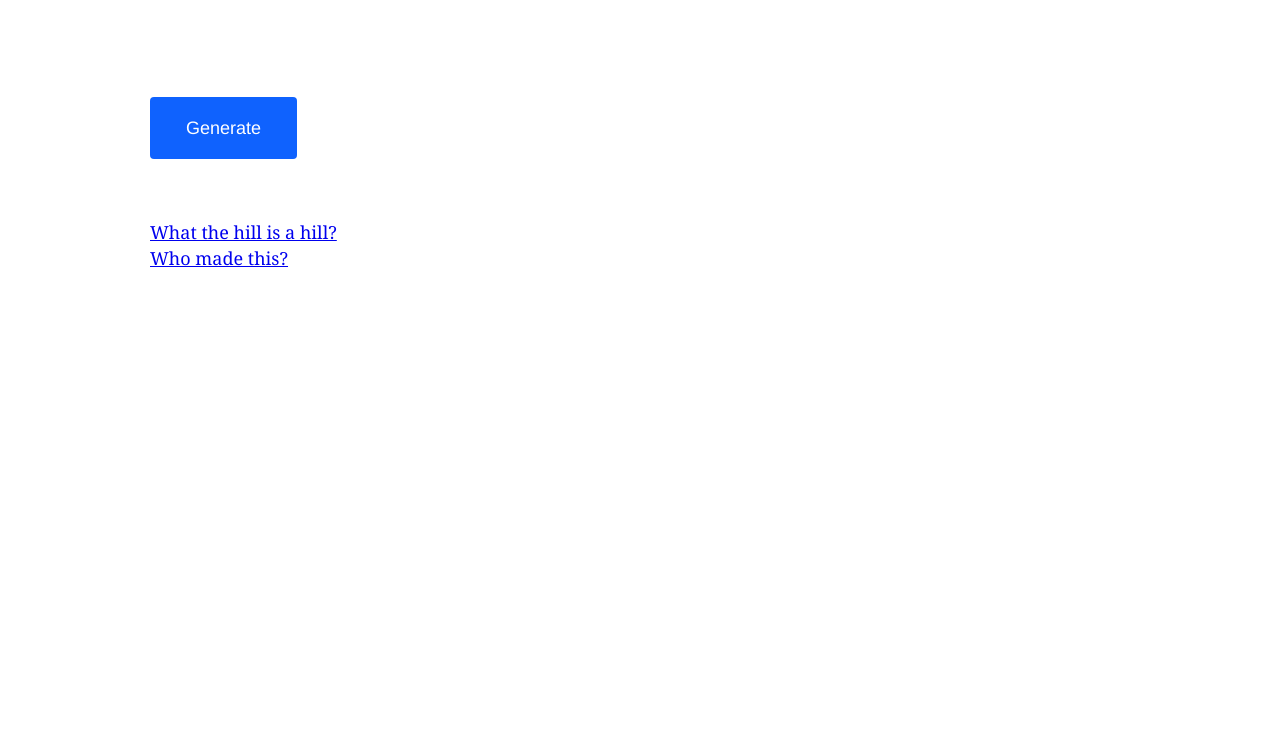
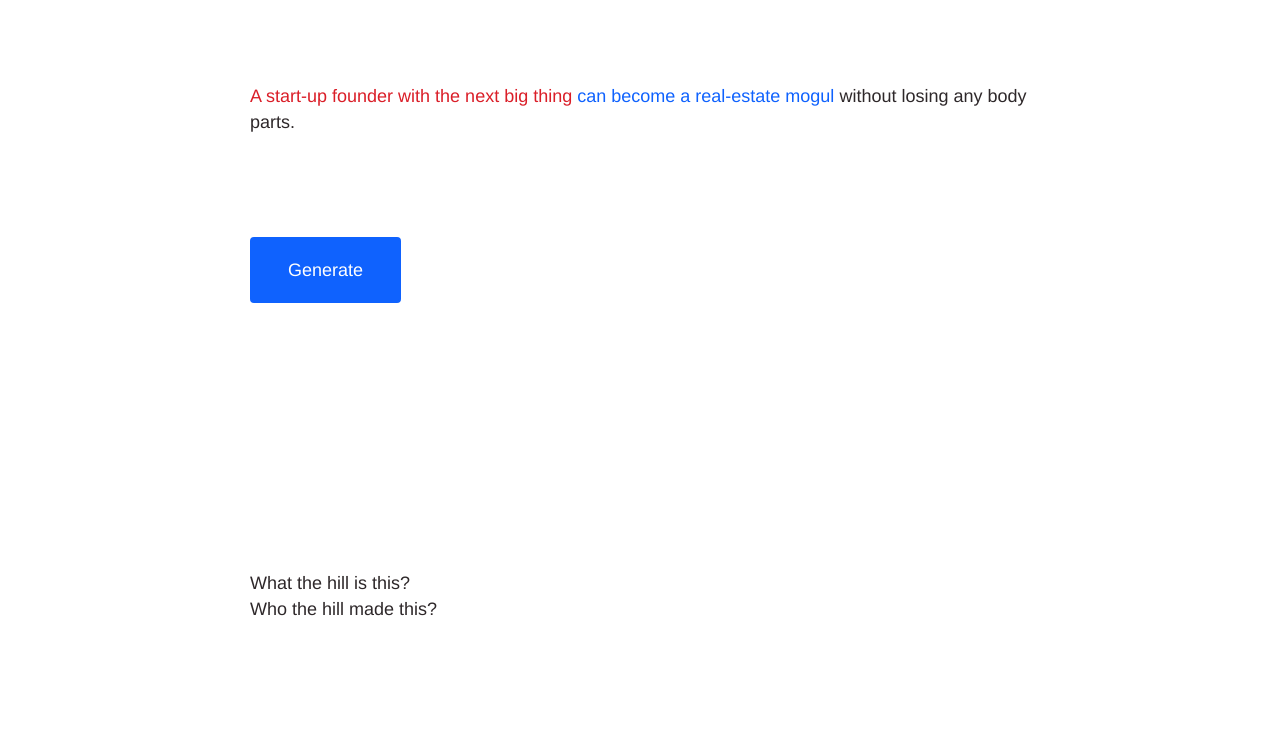
Before and after one commit to dpip/hill, a Gatsby site: page / in a window 1280 px wide. Shown: the part 152-896 px from the top of the page. After the commit the page ends 800 px from the top, so only its background shows below. Built offline with nearby package versions, Linux system fonts and the light colour scheme; Gatsby itself is replaced by a stand-in of ours.

Commit message:
cleans up animation effects // container is now span for text alignment

```diff
--- a/src/assets/scss/button.scss
+++ b/src/assets/scss/button.scss
@@ -5,82 +5,92 @@
   display: inline-block;
   font-size: 1em;
   padding: 1em 2em;
-  margin-top: 100px;
+  margin-top: 3rem;
   margin-bottom: 60px;
   -webkit-appearance: none;
   appearance: none;
   background-color: $button-bg;
+  border: 2px solid $button-bg;
   color: $button-text-color;
   border-radius: 4px;
-  border: none;
   cursor: pointer;
   position: relative;
-  transition: transform ease-in 0.1s, box-shadow ease-in 0.25s;
+
+  transition: transform ease-in 0.1s, box-shadow ease-in 0.25s,
+    background-color ease-in 0.1s;
+
   //   box-shadow: 0 2px 2px rgba(15, 98, 254, 1);
 
   &:focus {
     outline: 0;
+    border: 2px solid #0043ce;
+  }
+  &:hover {
+    background-color: #0043ce;
+    color: #fff;
   }
 
-  &:before,
-  &:after {
-    position: absolute;
-    content: "";
-    display: block;
-    width: 140%;
-    height: 100%;
-    left: -20%;
-    z-index: -1000;
-    transition: all ease-in-out 0.25s;
-    background-repeat: no-repeat;
-  }
+  //   &:before,
+  //   &:after {
+  //     position: absolute;
+  //     content: "";
+  //     display: block;
+  //     width: 140%;
+  //     height: 100%;
+  //     left: -20%;
+  //     z-index: -1000;
+  //     transition: all ease-in-out 0.25s;
+  //     background-repeat: no-repeat;
+  //     outline: 0;
+  //     display: none;
+  //   }
 
-  &:before {
-    display: none;
-    top: -75%;
-    background-image: radial-gradient(circle, $button-bg 20%, transparent 20%),
-      radial-gradient(circle, transparent 20%, $button-bg 20%, transparent 30%),
-      radial-gradient(circle, $button-bg 20%, transparent 20%),
-      radial-gradient(circle, $button-bg 20%, transparent 20%),
-      radial-gradient(circle, transparent 10%, $button-bg 15%, transparent 20%),
-      radial-gradient(circle, $button-bg 20%, transparent 20%),
-      radial-gradient(circle, $button-bg 20%, transparent 20%),
-      radial-gradient(circle, $button-bg 20%, transparent 20%),
-      radial-gradient(circle, $button-bg 20%, transparent 20%);
-    background-size: 10% 10%, 20% 20%, 15% 15%, 20% 20%, 18% 18%, 10% 10%,
-      15% 15%, 10% 10%, 18% 18%;
-    //background-position: 0% 80%, -5% 20%, 10% 40%, 20% 0%, 30% 30%, 22% 50%, 50% 50%, 65% 20%, 85% 30%;
-  }
+  //   &:before {
+  //     display: none;
+  //     top: -75%;
+  //     background-image: radial-gradient(circle, $button-bg 20%, transparent 20%),
+  //       radial-gradient(circle, transparent 20%, $button-bg 20%, transparent 30%),
+  //       radial-gradient(circle, $button-bg 20%, transparent 20%),
+  //       radial-gradient(circle, $button-bg 20%, transparent 20%),
+  //       radial-gradient(circle, transparent 10%, $button-bg 15%, transparent 20%),
+  //       radial-gradient(circle, $button-bg 20%, transparent 20%),
+  //       radial-gradient(circle, $button-bg 20%, transparent 20%),
+  //       radial-gradient(circle, $button-bg 20%, transparent 20%),
+  //       radial-gradient(circle, $button-bg 20%, transparent 20%);
+  //     background-size: 10% 10%, 20% 20%, 15% 15%, 20% 20%, 18% 18%, 10% 10%,
+  //       15% 15%, 10% 10%, 18% 18%;
+  //     //background-position: 0% 80%, -5% 20%, 10% 40%, 20% 0%, 30% 30%, 22% 50%, 50% 50%, 65% 20%, 85% 30%;
+  //   }
 
-  &:after {
-    display: none;
-    bottom: -75%;
-    background-image: radial-gradient(circle, $button-bg 20%, transparent 20%),
-      radial-gradient(circle, $button-bg 20%, transparent 20%),
-      radial-gradient(circle, transparent 10%, $button-bg 15%, transparent 20%),
-      radial-gradient(circle, $button-bg 20%, transparent 20%),
-      radial-gradient(circle, $button-bg 20%, transparent 20%),
-      radial-gradient(circle, $button-bg 20%, transparent 20%),
-      radial-gradient(circle, $button-bg 20%, transparent 20%);
-    background-size: 15% 15%, 20% 20%, 18% 18%, 20% 20%, 15% 15%, 10% 10%,
-      20% 20%;
-    //background-position: 5% 90%, 10% 90%, 10% 90%, 15% 90%, 25% 90%, 25% 90%, 40% 90%, 55% 90%, 70% 90%;
-  }
+  //   &:after {
+  //     display: none;
+  //     bottom: -75%;
+  //     background-image: radial-gradient(circle, $button-bg 20%, transparent 20%),
+  //       radial-gradient(circle, $button-bg 20%, transparent 20%),
+  //       radial-gradient(circle, transparent 10%, $button-bg 15%, transparent 20%),
+  //       radial-gradient(circle, $button-bg 20%, transparent 20%),
+  //       radial-gradient(circle, $button-bg 20%, transparent 20%),
+  //       radial-gradient(circle, $button-bg 20%, transparent 20%),
+  //       radial-gradient(circle, $button-bg 20%, transparent 20%);
+  //     background-size: 15% 15%, 20% 20%, 18% 18%, 20% 20%, 15% 15%, 10% 10%,
+  //       20% 20%;
+  //     //background-position: 5% 90%, 10% 90%, 10% 90%, 15% 90%, 25% 90%, 25% 90%, 40% 90%, 55% 90%, 70% 90%;
+  //   }
 
   &:active {
     transform: scale(0.9);
     background-color: darken($button-bg, 5%);
-    box-shadow: 0 2px 25px rgba(255, 0, 130, 0.2);
+    // box-shadow: 0 2px 25px rgba(255, 0, 130, 0.2);
   }
 
   &.true {
     &:before {
       display: block;
-      animation: topBubbles ease-in-out 0.75s forwards;
+      //   animation: topBubbles ease-in-out 0.75s forwards;
     }
     &:after {
       display: block;
-      animation: bottomBubbles ease-in-out 0.75s forwards;
+      //   animation: bottomBubbles ease-in-out 0.75s forwards;
     }
   }
 }
--- a/src/assets/scss/main.scss
+++ b/src/assets/scss/main.scss
@@ -13,7 +13,7 @@ body {
   -webkit-font-smoothing: antialiased;
   -moz-osx-font-smoothing: grayscale;
   color: hsla(0, 0%, 0%, 0.8);
-  font-family: georgia, serif;
+  font-family: "Helvetica", "Arial", sans-serif;
   font-weight: normal;
   word-wrap: break-word;
   font-kerning: normal;
@@ -21,6 +21,8 @@ body {
   -ms-font-feature-settings: "kern", "liga", "clig", "calt";
   -webkit-font-feature-settings: "kern", "liga", "clig", "calt";
   font-feature-settings: "kern", "liga", "clig", "calt";
+  height: 100vh;
+  position: relative;
 }
 article,
 aside,
@@ -600,21 +602,25 @@ pre tt:after {
 }
 
 main {
-  position: relative;
   margin: 0 auto;
   width: 100%;
-  min-height: 100vh;
-  padding: 0px 150px;
+  padding: 50px 250px;
   display: flex;
   justify-content: center;
+  height: auto;
 }
 
-header {
-  background: $yellow;
-
+header,
+footer {
+  background: inherit;
+  padding: 0px 250px;
   .header--content {
     margin: 0 auto;
-    padding: 1.45rem 1.0875rem;
+    padding: 2.45rem 0rem;
+  }
+  .footer--content {
+    margin: 0 auto;
+    padding: 1.45rem 0rem;
   }
   h1 {
     a {
@@ -623,19 +629,35 @@ header {
     }
   }
 }
+footer {
+  position: absolute;
+  bottom: 0;
+}
 .container {
   width: 100%;
 }
-.segment-wrap {
-  display: flex;
-  justify-content: flex-start;
-  .segment {
-    margin-left: 5px;
-  }
-}
+
 .link-section {
   display: flex;
   justify-content: center;
   align-items: flex-start;
   flex-direction: column;
 }
+
+a {
+  text-decoration: none;
+  color: $black;
+  &:hover {
+    color: $blue;
+    transition: 0.25s ease-in-out;
+  }
+}
+
+@media only screen and (max-width: 780px) {
+  header,
+  footer,
+  main {
+    background: inherit;
+    padding: 0px 30px;
+  }
+}
--- a/src/assets/scss/segment.scss
+++ b/src/assets/scss/segment.scss
@@ -1,12 +1,15 @@
+@import "vars";
+
 .segment-wrap {
   font-family: "Helvetica", "Arial", sans-serif;
+  min-height: 100px;
 }
 .who {
-  color: #000;
+  color: $red;
 }
 .what {
-  color: blue;
+  color: $blue;
 }
 .wow {
-  color: red;
+  color: $black;
 }
--- a/src/assets/scss/vars.scss
+++ b/src/assets/scss/vars.scss
@@ -2,7 +2,7 @@ $black: #2e282a;
 $green: #76b041;
 $yellow: #ffc914;
 $blue: #0f62fe;
-$red: #e4572e;
+$red: #da1e28;
 
 $radius: 3px;
 
--- a/src/components/layout.js
+++ b/src/components/layout.js
@@ -8,6 +8,8 @@
 import React from "react"
 import PropTypes from "prop-types"
 import { useStaticQuery, graphql } from "gatsby"
+
+import { Fade } from "react-reveal"
 
 import Header from "./header"
 import "../assets/scss/main.scss"
@@ -32,7 +34,30 @@ const Layout = ({ children }) => {
           marginTop: `2rem`,
         }}
       >
-        Footer
+        <div className={"footer--content"}>
+          <div className={"link-section"}>
+            <a
+              href={
+                "https://www.ibm.com/design/thinking/page/framework/keys/hills"
+              }
+              rel={"noreferrer"}
+              target={"_blank"}
+            >
+              <Fade left distance={"6px"} delay={750}>
+                What the hill is this?
+              </Fade>
+            </a>
+            <a
+              href={"https://www.dpip.dev/"}
+              rel={"noreferrer"}
+              target={"_blank"}
+            >
+              <Fade left distance={"6px"} delay={1000}>
+                Who the hill made this?
+              </Fade>
+            </a>
+          </div>
+        </div>
       </footer>
     </>
   )
--- a/src/components/segment.js
+++ b/src/components/segment.js
@@ -1,14 +1,14 @@
 import React, { useState } from "react"
 
-import { Fade, Flip } from "react-reveal"
+import { Flip } from "react-reveal"
 
 import "../assets/scss/segment.scss"
 
 const Segment = props => {
   const [content] = useState(props.content)
   return (
-    <Flip top delay={props.time} duration={1000}>
-      <span className={`segment ${props.type}`}>{content}</span>
+    <Flip top delay={props.time}>
+      <span className={`segment ${props.type}`}>{content}&nbsp;</span>
     </Flip>
   )
 }
--- a/src/pages/index.js
+++ b/src/pages/index.js
@@ -39,6 +39,11 @@ const IndexPage = () => {
     <Layout>
       <SEO title="Home" />
       <div className={"container"}>
+        <h1>
+          <span></span>
+          <span></span>
+          <span></span>
+        </h1>
         <div className={"segment-wrap"}>
           {segments.map((segment, index) => {
             console.log(Object.keys(data)[index])
@@ -55,24 +60,6 @@ const IndexPage = () => {
           })}
         </div>
         <Button text={"Generate"} action={generate} active={active} />
-        <div className={"link-section"}>
-          <a
-            href={
-              "https://www.ibm.com/design/thinking/page/framework/keys/hills"
-            }
-            rel={"noreferrer"}
-            target={"_blank"}
-          >
-            What the hill is a hill?
-          </a>
-          <a
-            href={"https://www.dpip.dev/"}
-            rel={"noreferrer"}
-            target={"_blank"}
-          >
-            Who made this?
-          </a>
-        </div>
       </div>
     </Layout>
   )
```
